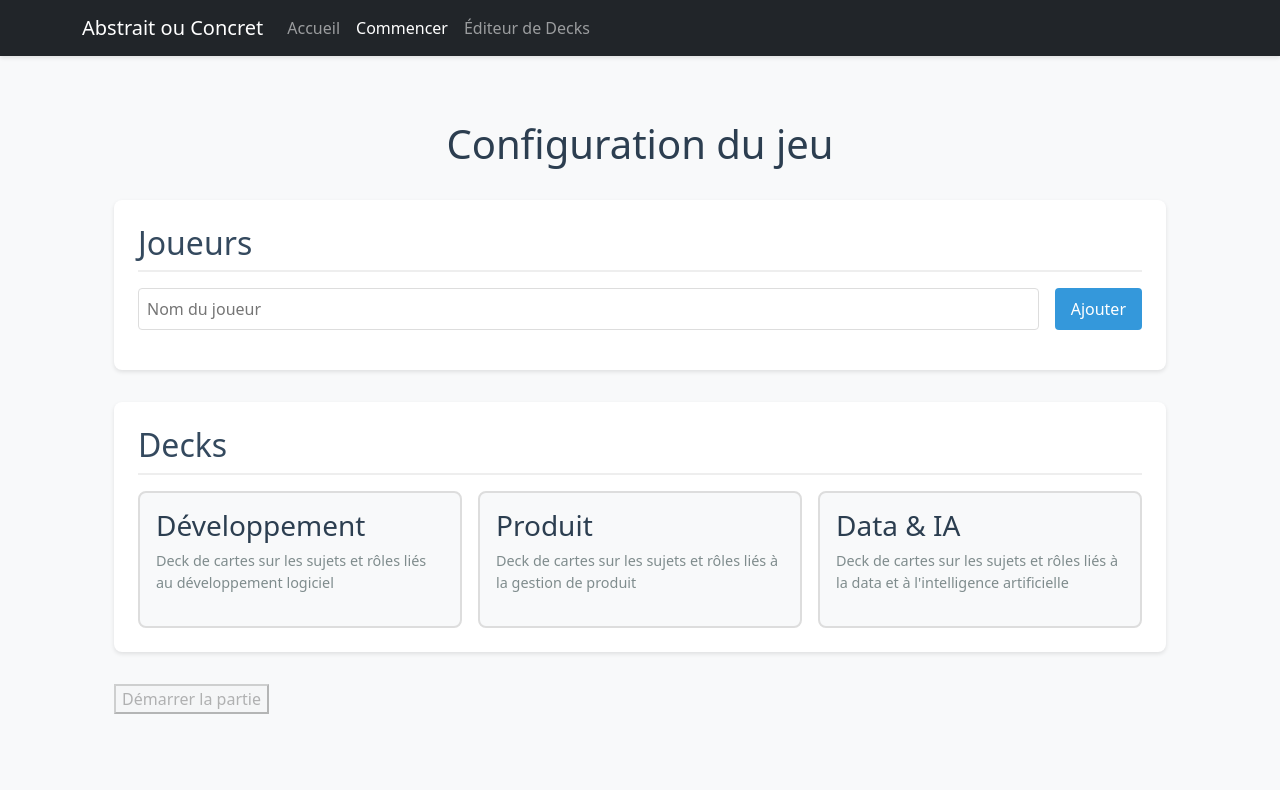
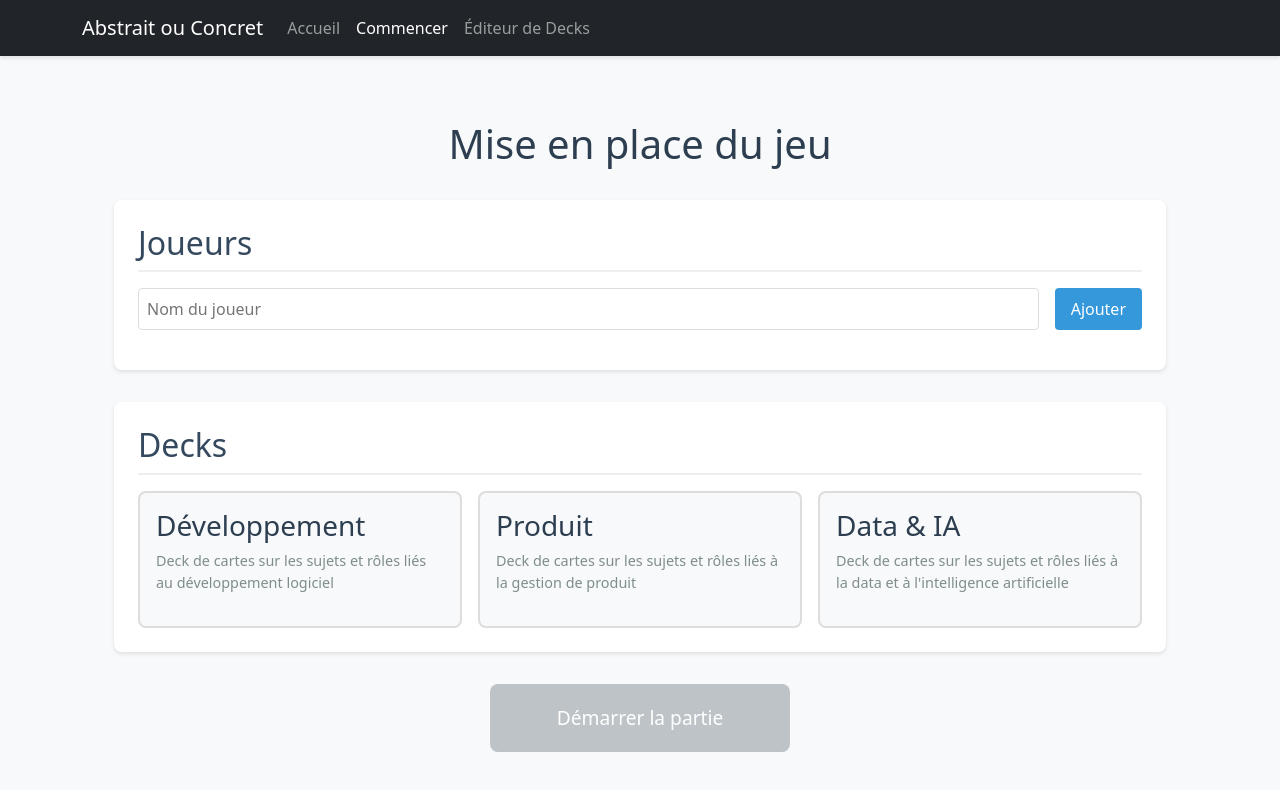
Before and after one commit to loickaczmarek/sg-ab-co-game, an Angular app: page /setup in a window 1280 px wide. Shown: the top 790 px of the page. Built offline with nearby package versions, Linux system fonts and the light colour scheme.

Commit message:
feat: redesign setup

```diff
--- a/src/app/components/game-setup/game-setup.component.html
+++ b/src/app/components/game-setup/game-setup.component.html
@@ -1,5 +1,5 @@
 <div class="game-setup-container">
-  <h1>Configuration du jeu</h1>
+  <h1>Mise en place du jeu</h1>
 
   <section class="players-section">
     <h2>Joueurs</h2>
@@ -28,7 +28,7 @@
     </div>
   </section>
 
-  <button class="start-button"
+  <button class="start-game-btn"
           [disabled]="!canStartGame()"
           (click)="startGame()">
     Démarrer la partie
--- a/src/app/components/game-setup/game-setup.component.scss
+++ b/src/app/components/game-setup/game-setup.component.scss
@@ -134,22 +134,29 @@
     width: 100%;
     max-width: 300px;
     margin: 2rem auto;
-    padding: 1rem;
-    background: #2ecc71;
+    padding: 1.25rem;
+    background: #2196F3;
     color: white;
     border: none;
     border-radius: 8px;
-    font-size: 1.1rem;
+    font-size: 1.2rem;
+    font-weight: 500;
     cursor: pointer;
-    transition: background 0.3s ease;
+    transition: all 0.3s ease;
+    box-shadow: 0 2px 4px rgba(0, 0, 0, 0.1);
+    text-align: center;
 
     &:hover:not(:disabled) {
-      background: #27ae60;
+      background: #1976D2;
+      transform: translateY(-2px);
+      box-shadow: 0 4px 8px rgba(0, 0, 0, 0.2);
     }
 
     &:disabled {
       background: #bdc3c7;
       cursor: not-allowed;
+      transform: none;
+      box-shadow: none;
     }
   }
 }
```
